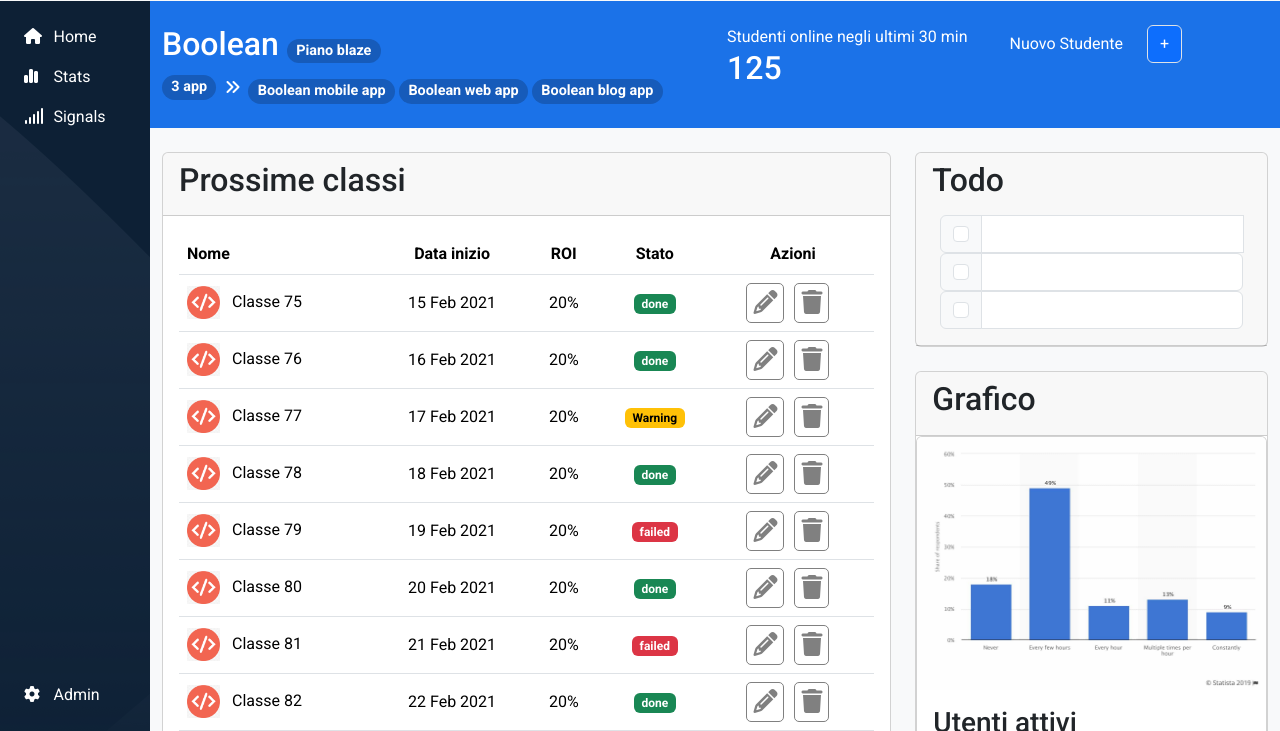
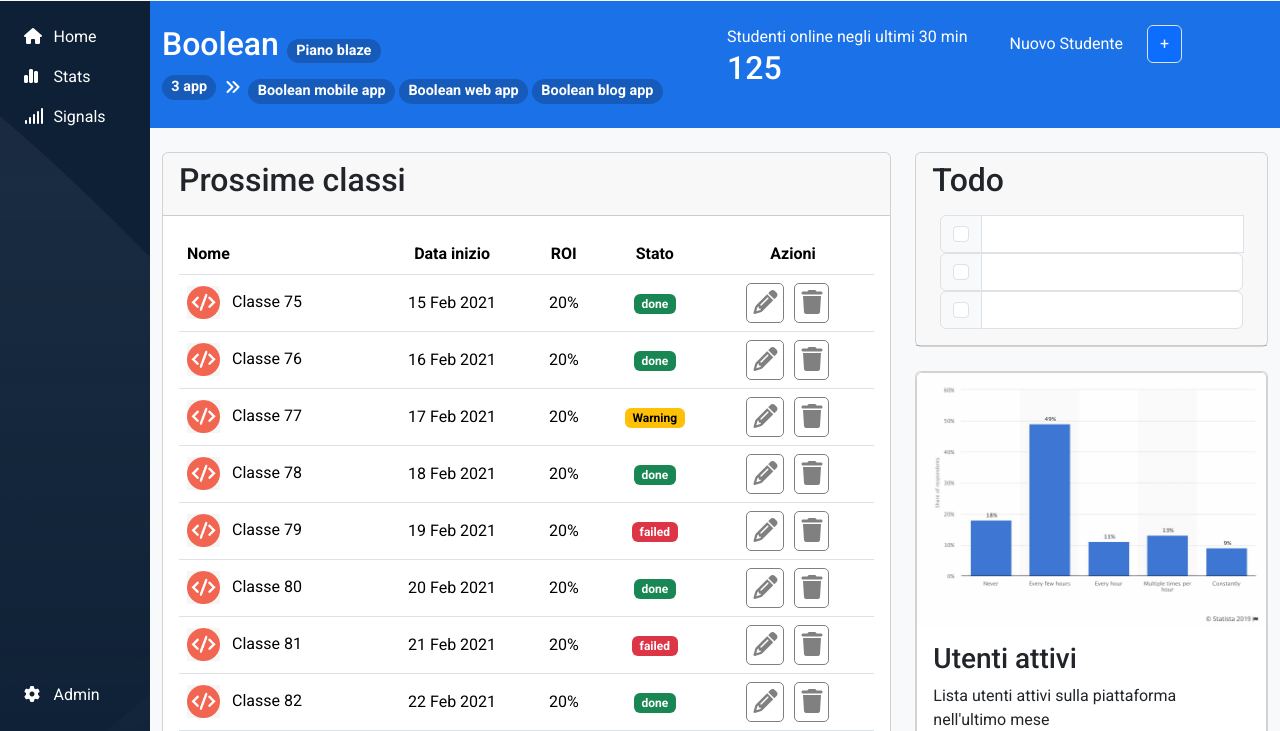
Before and after one commit to MatteoGunetto/html-css-bootstrap-dashboard, a plain HTML site: page index.html in a window 1280 px wide. Shown: the part 69-800 px from the top of the page. Drawn offline with nearby package versions, Linux system fonts and the light colour scheme.

Commit message:
fix sezione grafico

```diff
--- a/index.html
+++ b/index.html
@@ -599,10 +599,6 @@
                                 <div class="col-12 ">
                                   <!-- grafico -->
                                   <div class="card mb-4 mt-3">
-
-                                    <div class="card-header">
-                                     <h2>Grafico</h2>
-                                    </div>
                                     <div class="card" style="width:100%;">
                                         <img src="img/stats.jpeg" class="card-img-top" alt="stats">
                                         <div class="card-body">
@@ -629,8 +625,6 @@
         </div>
 
     </div>
-
-    <!-- BOOTSTRAP JS -->
     <script src="https://cdn.jsdelivr.net/npm/bootstrap@5.3.0-alpha3/dist/js/bootstrap.bundle.min.js" integrity="sha384-ENjdO4Dr2bkBIFxQpeoTz1HIcje39Wm4jDKdf19U8gI4ddQ3GYNS7NTKfAdVQSZe" crossorigin="anonymous"></script>
 
 </body>
```
